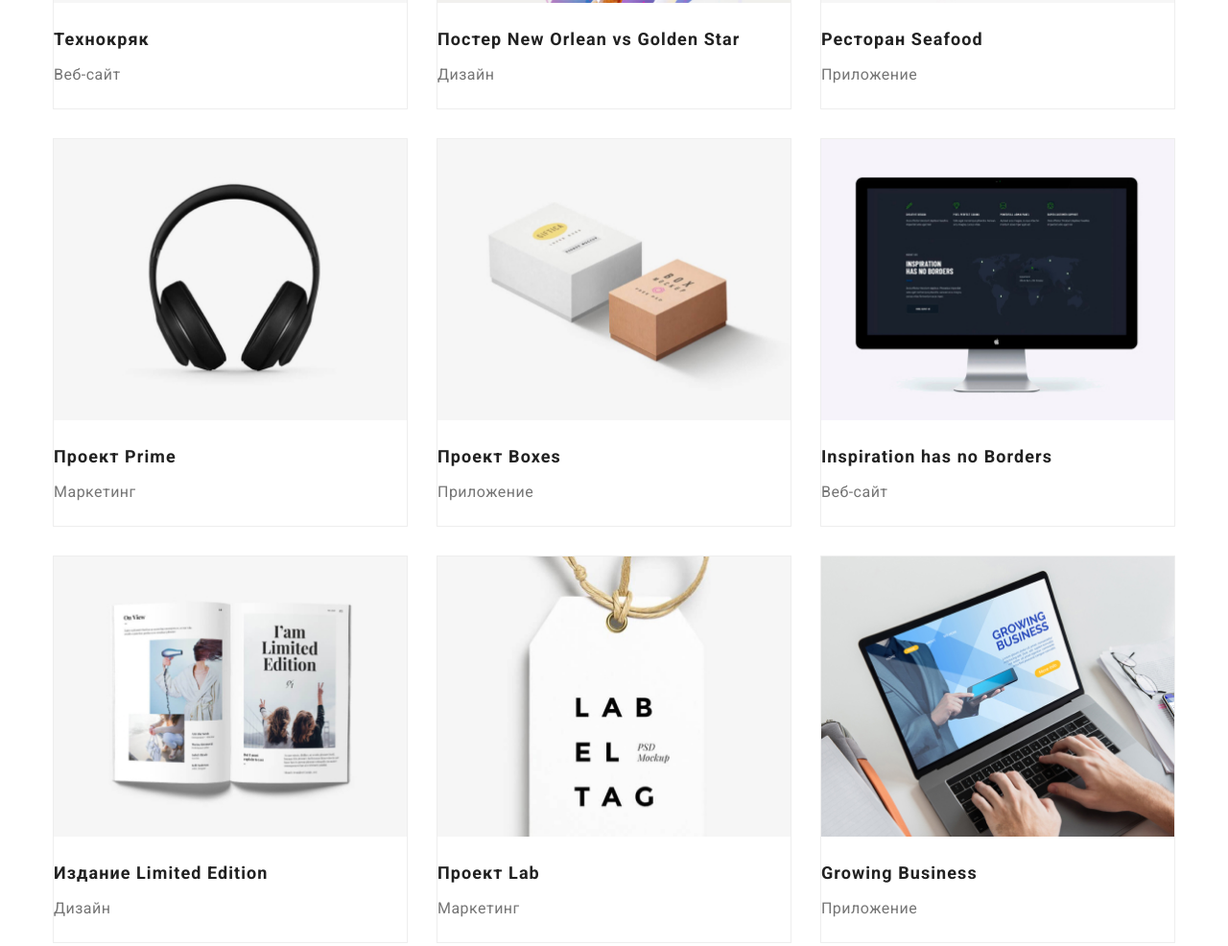
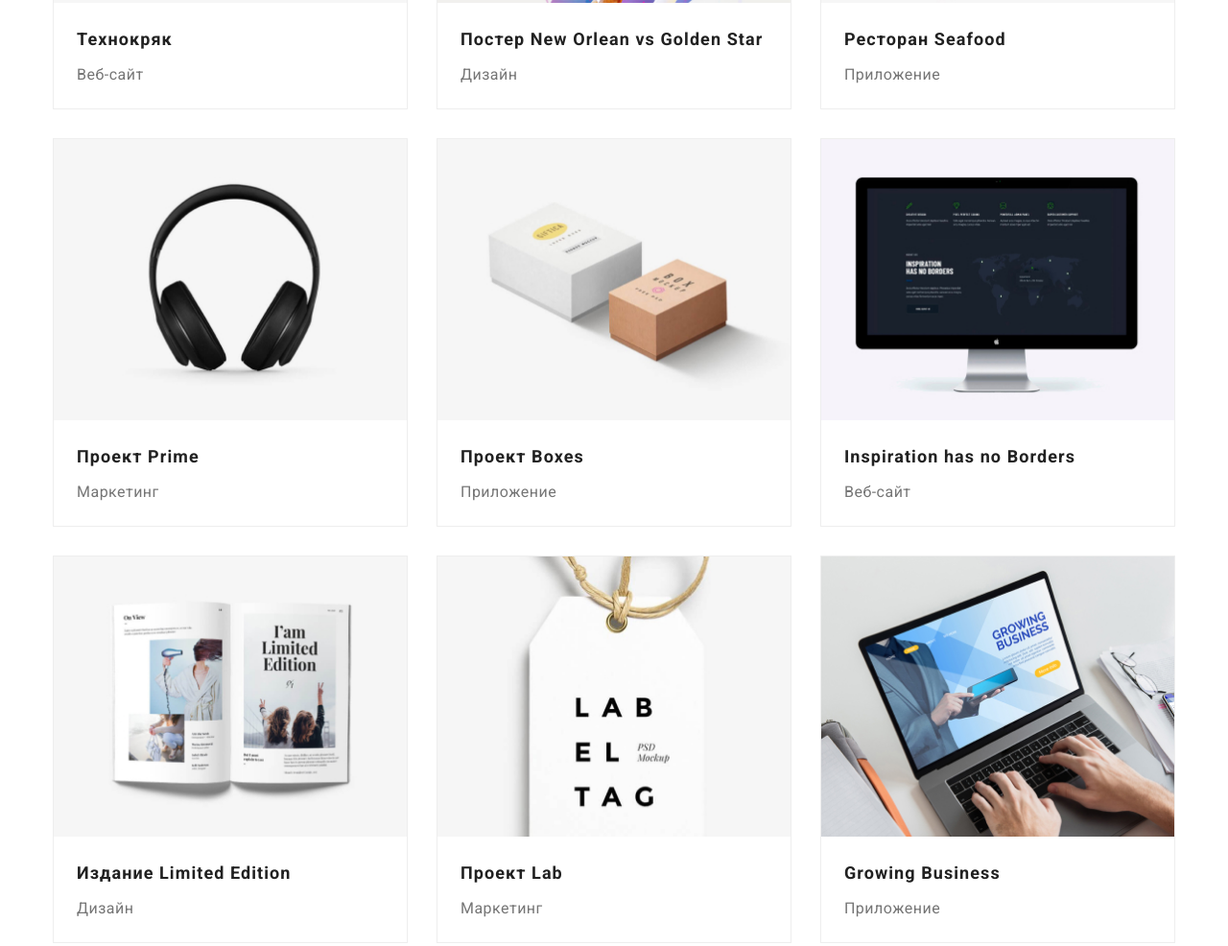
Before and after one commit to Juk3z/goit-markup-hw-03, a plain HTML site: page portfolio.html in a window 1280 px wide. Shown: the part 553-1539 px from the top of the page at 96% size. Drawn offline with nearby package versions, Linux system fonts and the light colour scheme.

Commit message:
исправление карточек

```diff
--- a/css/style.css
+++ b/css/style.css
@@ -454,15 +454,19 @@ section:nth-child(2n + 4) {
 .cards .item {
   margin-right: 30px;
   margin-top: 30px;
-  padding-bottom: 20px;
   border: 1px solid #eeeeee;
   flex-basis: calc((100% - 60px) / 3);
 }
+
 .cards .item:nth-child(-1n + 3) {
   margin-top: 0px;
 }
 .cards .item:nth-child(3n) {
   margin-right: 0px;
+}
+
+.cards-text {
+  padding: 20px 24px;
 }
 
 .cards-tittle {
@@ -478,7 +482,3 @@ section:nth-child(2n + 4) {
   font-size: 16px;
   line-height: 30px;
 }
-
-.cards img {
-  margin-bottom: 20px;
-}
--- a/portfolio.html
+++ b/portfolio.html
@@ -55,64 +55,83 @@
                     <li class="item"><a href="">
                         <img src="./images/web-site.jpg" alt="пример веб-сайта">
                         </a>
+                        <div class="cards-text">
                             <h2 class="cards-tittle">Технокряк</h2>
                             <p class="cards-type">Веб-сайт</p>
+                        </div>
                     </li>
 
                     <li class="item"><a href="">
                             <img src="./images/poster.jpg" alt="изображение постера">
                         </a>
+                        <div class="cards-text">
                         <h2 class="cards-tittle">Постер New Orlean vs Golden Star</h2>
                         <p class="cards-type">Дизайн</p>
+                        </div>
+
                     </li>
 
                     <li class="item"><a href="">
                             <img src="./images/Shark.jpg" alt="изображение логотипа">
                         </a>
+                        <div class="cards-text">
                             <h2 class="cards-tittle">Ресторан Seafood</h2>
                             <p class="cards-type">Приложение</p>
+                        </div>
                     </li>
 
                     <li class="item"><a href="">
                             <img src="./images/headphones.jpg" alt="изображение наушников">
                         </a>
+                        <div class="cards-text">
                             <h2 class="cards-tittle">Проект Prime</h2>
                             <p class="cards-type">Маркетинг</p>
+                        </div>
                     </li>
 
                     <li class="item"><a href="">
                             <img src="./images/boxes.jpg" alt="изображение коробочек">
                         </a>
+                        <div class="cards-text">
                             <h2 class="cards-tittle">Проект Boxes</h2>
                             <p class="cards-type">Приложение</p>
+                        </div>
                     </li>
 
                     <li class="item"><a href="">
                             <img src="./images/web-site2.jpg" alt="изображение веб-сайта">
                         </a>
+                        <div class="cards-text">
                             <h2 class="cards-tittle">Inspiration has no Borders</h2>
                             <p class="cards-type">Веб-сайт</p>
+                        </div>
                     </li>
 
                     <li class="item"><a href="">
                             <img src="./images/magazine.jpg" alt="изображение журнала">
                         </a>
+                        <div class="cards-text">
                             <h2 class="cards-tittle">Издание Limited Edition</h2>
                             <p class="cards-type">Дизайн</p>
+                        </div>
                     </li>
 
                     <li class="item"><a href="">
                             <img src="./images/label-tag.jpg" alt="изображение ярлычка">
                         </a>
+                        <div class="cards-text">
                             <h2 class="cards-tittle">Проект Lab</h2>
                             <p class="cards-type">Маркетинг</p>
+                        </div>
                     </li>
 
                     <li class="item"><a href="">
                             <img src="./images/laptop.jpg" alt="изображение приложения">
                         </a>
+                        <div class="cards-text">
                             <h2 class="cards-tittle">Growing Business</h2>
                             <p class="cards-type">Приложение</p>
+                        </div>
                     </li>
                 </ul>
             </div>
```
Lines whose indentation alone changed are shown as unchanged.
